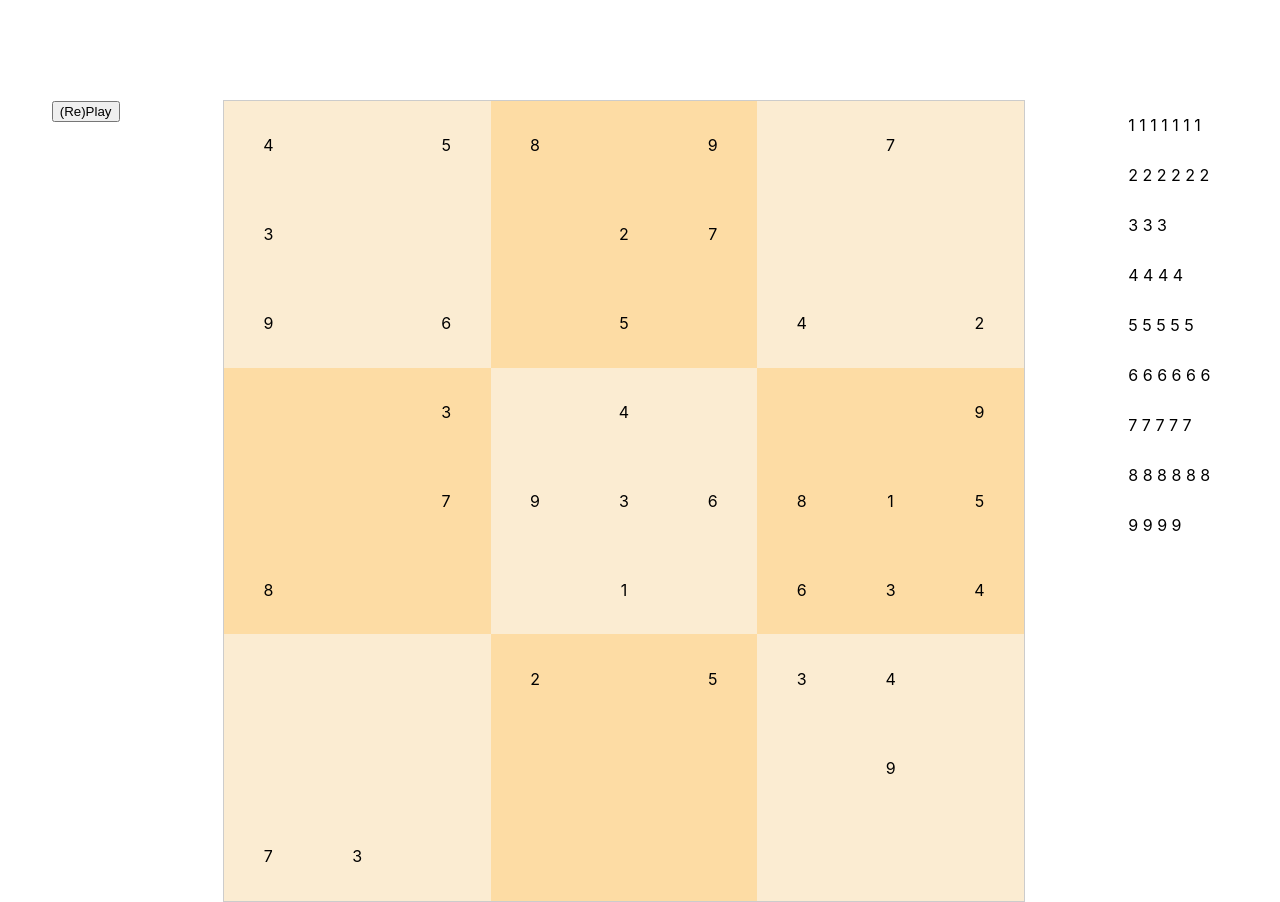
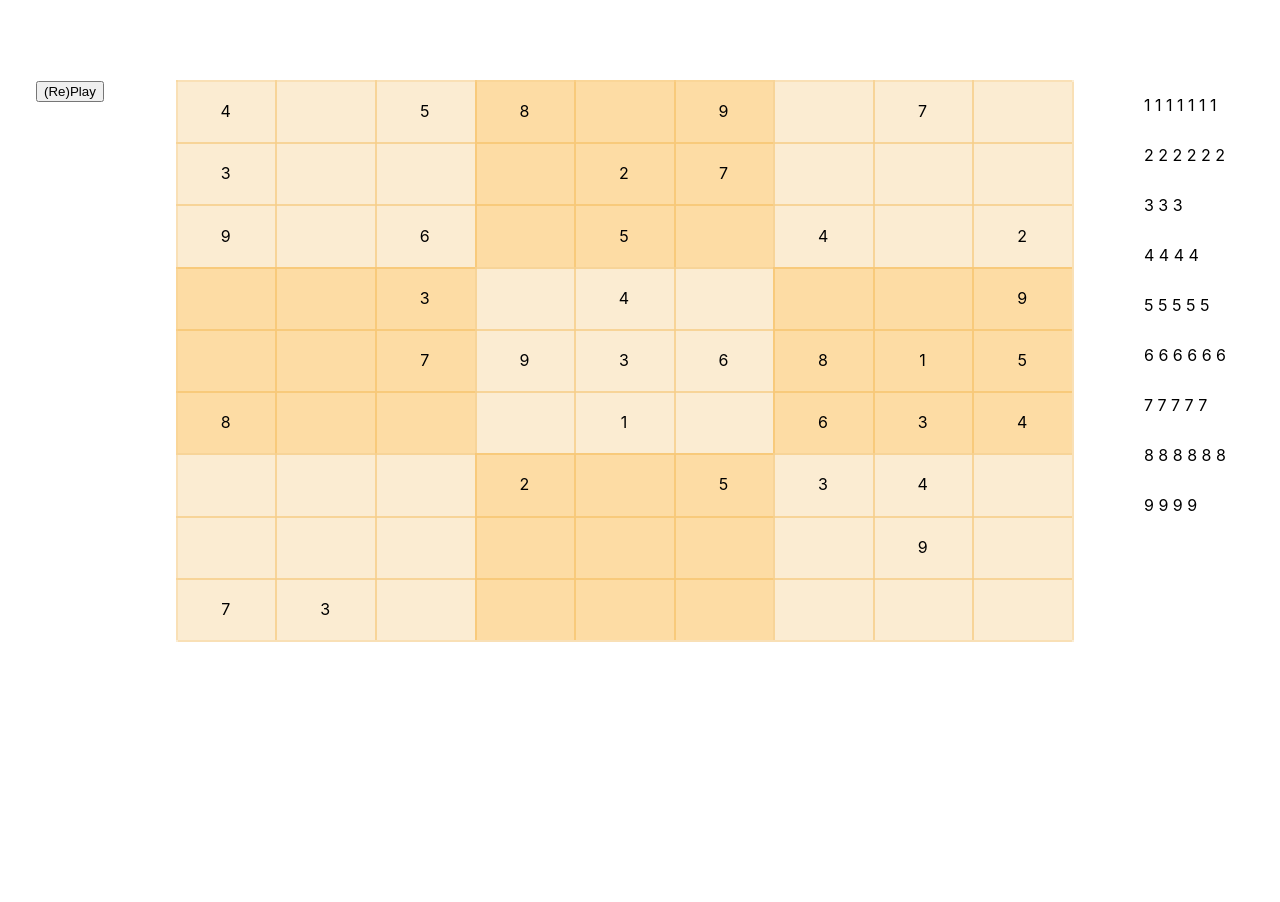
Before and after one commit to yiyizym/sudoku, a React (Create React App) app: page / in a window 1280 px wide. After the commit the page ends 800 px from the top, so only its background shows below. Built offline with nearby package versions, Linux system fonts and the light colour scheme.

Commit message:
feat: add border to tile

```diff
--- a/src/App.tsx
+++ b/src/App.tsx
@@ -103,7 +103,7 @@ class App extends React.Component<{},AppState>{
       style={{
         display: 'flex',
         justifyContent: 'space-around',
-        paddingTop: 100
+        paddingTop: '10vh'
       }}
     >
       <GamePanel
--- a/src/components/grid/index.tsx
+++ b/src/components/grid/index.tsx
@@ -30,11 +30,10 @@ class Grid extends React.Component<GridType, {}> {
     const { values } = this.props
     return _.isEmpty(values) ? null : (<div
       style={{
-        width: 800,
-        height: 800,
+        width: '70vw',
+        height: '70vh',
         display: "flex",
         flexWrap: "wrap",
-        border: "1px solid #ccc",
       }}
     >
       {this.genTiles()}
--- a/src/components/grid/tile.scss
+++ b/src/components/grid/tile.scss
@@ -10,6 +10,14 @@ $darkBG: rgba(248, 159, 5, 0.36);
   width: 11.11%;
   height: 11.11%;
   flex-grow: 1;
+  // https://stackoverflow.com/questions/17915865/how-to-make-borders-collapse-on-a-div
+  box-shadow:
+    2px 0 0 0 $lightBG,
+    0 2px 0 0 $lightBG,
+    2px 2px 0 0 $lightBG,
+    /* Just to fix the corner */
+    2px 0 0 0 $lightBG inset,
+    0 2px 0 0 $lightBG inset;
 }
 
 .tile-chosen {
```
